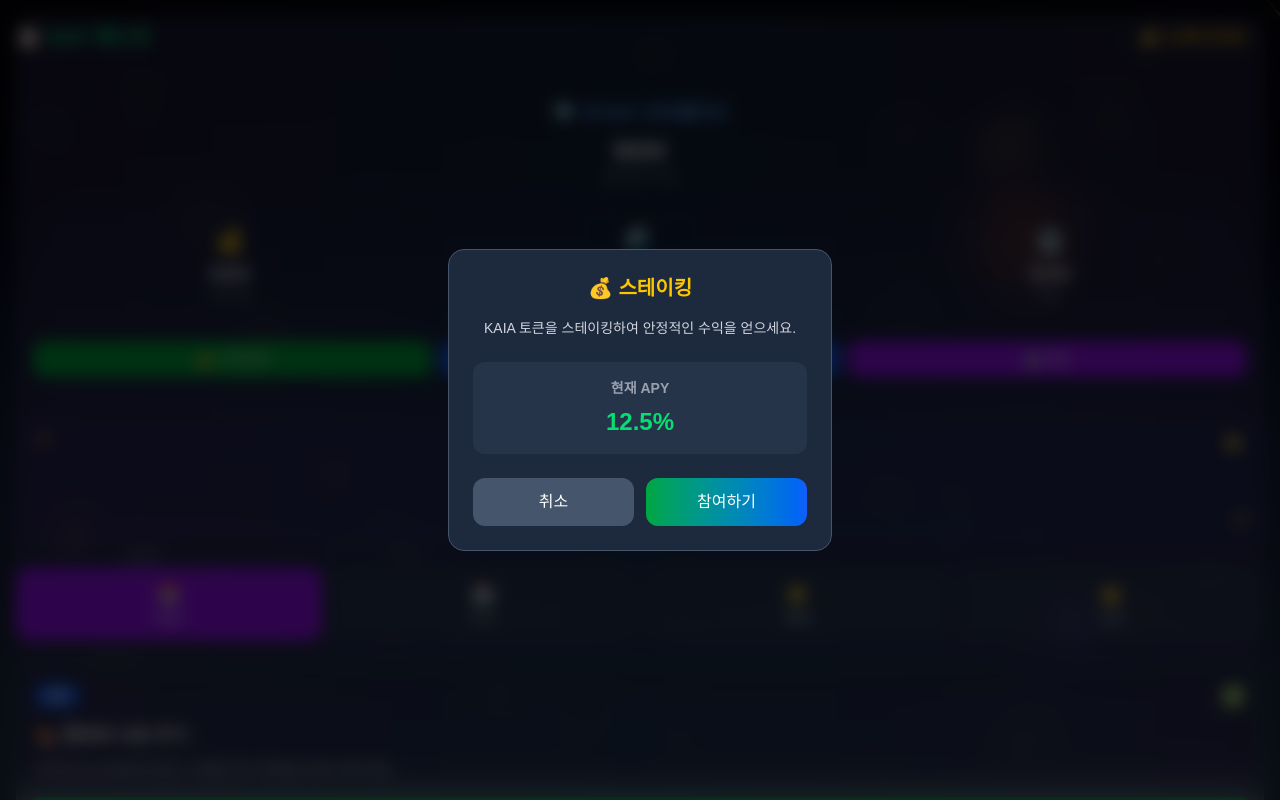
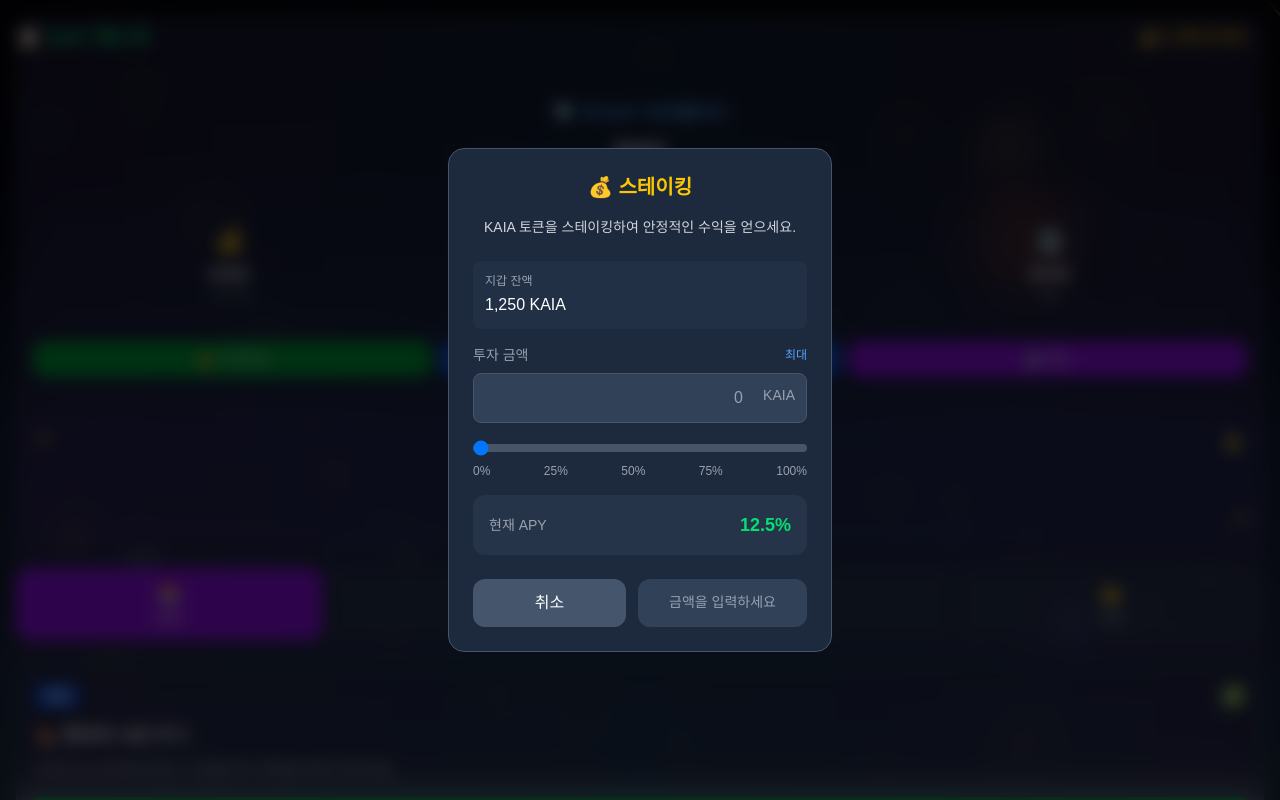
Before and after one commit to kaia-baytamins/fe, a Next.js app: page /quest in a window 1280 px wide. Both pictures are taken after a click on the button "💰 스테이킹". Shown: the top 800 px of the page. Built offline with nearby package versions, Linux system fonts and the light colour scheme.

Commit message:
Design Update

```diff
--- a/package.json
+++ b/package.json
@@ -4,6 +4,7 @@
   "private": true,
   "scripts": {
     "dev": "next dev --turbopack",
+    "dev:https": "next dev --experimental-https",
     "build": "next build --turbopack",
     "start": "next start",
     "lint": "eslint"
--- a/src/app/quest/page.tsx
+++ b/src/app/quest/page.tsx
@@ -37,7 +37,7 @@
     setShowDefiModal(true);
   };
 
-  const handleParticipateDefi = () => {
+  const handleParticipateDefi = (amount: number) => {
     const typeNames = {
       'staking': '스테이킹',
       'lp': 'LP 제공',
@@ -45,7 +45,7 @@
     };
 
     if (currentDefiType) {
-      alert(`🎉 ${typeNames[currentDefiType]} 참여 완료!\n\nDeFi 프로토콜이 연결되었습니다.\n관련 퀘스트 진행률이 업데이트됩니다.`);
+      alert(`🎉 ${typeNames[currentDefiType]} 참여 완료!\n\n투자 금액: ${amount.toFixed(2)} KAIA\nDeFi 프로토콜이 연결되었습니다.\n관련 퀘스트 진행률이 업데이트됩니다.`);
       setShowDefiModal(false);
       setCurrentDefiType(null);
     }
@@ -298,6 +298,7 @@
         type={currentDefiType}
         onClose={() => {setShowDefiModal(false); setCurrentDefiType(null);}}
         onParticipate={handleParticipateDefi}
+        walletBalance={1250}
       />
     </div>
   );
--- a/src/components/quest/DefiModal.tsx
+++ b/src/components/quest/DefiModal.tsx
@@ -1,11 +1,26 @@
+import { useState, useEffect } from 'react';
+
 interface DefiModalProps {
   isOpen: boolean;
   type: 'staking' | 'lp' | 'lending' | null;
   onClose: () => void;
-  onParticipate: () => void;
+  onParticipate: (amount: number) => void;
+  walletBalance?: number;
 }
 
-export default function DefiModal({ isOpen, type, onClose, onParticipate }: DefiModalProps) {
+export default function DefiModal({ isOpen, type, onClose, onParticipate, walletBalance = 1250 }: DefiModalProps) {
+  const [amount, setAmount] = useState(0);
+  const [sliderValue, setSliderValue] = useState(0);
+
+  // 모달이 열릴 때 초기화 - 조건문보다 먼저 배치
+  useEffect(() => {
+    if (isOpen) {
+      setAmount(0);
+      setSliderValue(0);
+    }
+  }, [isOpen]);
+
+  // 조건부 렌더링을 모든 Hooks 이후로 이동
   if (!isOpen || !type) return null;
 
   const getDefiInfo = (defiType: string) => {
@@ -31,6 +46,37 @@
 
   const info = getDefiInfo(type);
 
+  // APY를 숫자로 변환
+  const apyRate = parseFloat(info.apy.replace('%', '')) / 100;
+
+  // 연간 예상 수익 계산
+  const estimatedYearlyReturn = amount * apyRate;
+
+  // 월간 예상 수익 계산
+  const estimatedMonthlyReturn = estimatedYearlyReturn / 12;
+
+  // 슬라이더 값 변경 핸들러
+  const handleSliderChange = (e: React.ChangeEvent<HTMLInputElement>) => {
+    const value = parseInt(e.target.value);
+    setSliderValue(value);
+    const calculatedAmount = (walletBalance * value) / 100;
+    setAmount(calculatedAmount);
+  };
+
+  // 직접 입력 핸들러
+  const handleAmountInput = (e: React.ChangeEvent<HTMLInputElement>) => {
+    const value = parseFloat(e.target.value) || 0;
+    const maxAmount = Math.min(value, walletBalance);
+    setAmount(maxAmount);
+    setSliderValue((maxAmount / walletBalance) * 100);
+  };
+
+  // 최대 금액 설정
+  const handleMaxAmount = () => {
+    setAmount(walletBalance);
+    setSliderValue(100);
+  };
+
   return (
     <div className="fixed inset-0 z-50 flex items-center justify-center">
       {/* 배경 오버레이 */}
@@ -49,11 +95,86 @@
           {info.desc}
         </div>
 
-        <div className="bg-slate-700/50 rounded-xl p-4 mb-6">
-          <div className="text-gray-400 text-sm font-bold mb-2 text-center">현재 APY</div>
-          <div className="text-green-400 text-2xl font-bold text-center">
-            {info.apy}
+        {/* 지갑 잔액 표시 */}
+        <div className="bg-slate-700/30 rounded-lg p-3 mb-4">
+          <div className="text-gray-400 text-xs mb-1">지갑 잔액</div>
+          <div className="text-white font-medium">{walletBalance.toLocaleString()} KAIA</div>
+        </div>
+
+        {/* 투자 금액 입력 */}
+        <div className="mb-4">
+          <div className="flex justify-between items-center mb-2">
+            <span className="text-gray-400 text-sm">투자 금액</span>
+            <button
+              onClick={handleMaxAmount}
+              className="text-blue-400 text-xs hover:text-blue-300 transition-colors"
+            >
+              최대
+            </button>
           </div>
+
+          <div className="relative mb-3">
+            <input
+              type="number"
+              value={amount || ''}
+              onChange={handleAmountInput}
+              placeholder="0"
+              className="w-full bg-slate-700 border border-slate-600 rounded-lg px-4 py-3 text-white text-right pr-12"
+              max={walletBalance}
+              min="0"
+              step="0.01"
+            />
+            <span className="absolute right-3 top-3 text-gray-400 text-sm">KAIA</span>
+          </div>
+
+          {/* 슬라이더 */}
+          <div className="relative">
+            <input
+              type="range"
+              min="0"
+              max="100"
+              value={sliderValue}
+              onChange={handleSliderChange}
+              className="w-full h-2 bg-slate-600 rounded-lg appearance-none cursor-pointer"
+              style={{
+                background: `linear-gradient(to right, #3b82f6 0%, #3b82f6 ${sliderValue}%, #475569 ${sliderValue}%, #475569 100%)`
+              }}
+            />
+            <div className="flex justify-between text-xs text-gray-400 mt-1">
+              <span>0%</span>
+              <span>25%</span>
+              <span>50%</span>
+              <span>75%</span>
+              <span>100%</span>
+            </div>
+          </div>
+        </div>
+
+        {/* APY 및 예상 수익 */}
+        <div className="bg-slate-700/50 rounded-xl p-4 mb-6 space-y-3">
+          <div className="flex justify-between items-center">
+            <span className="text-gray-400 text-sm">현재 APY</span>
+            <span className="text-green-400 font-bold text-lg">{info.apy}</span>
+          </div>
+
+          {amount > 0 && (
+            <>
+              <div className="border-t border-slate-600 pt-3">
+                <div className="flex justify-between items-center mb-2">
+                  <span className="text-gray-400 text-sm">예상 월간 수익</span>
+                  <span className="text-yellow-400 font-medium">
+                    +{estimatedMonthlyReturn.toFixed(2)} KAIA
+                  </span>
+                </div>
+                <div className="flex justify-between items-center">
+                  <span className="text-gray-400 text-sm">예상 연간 수익</span>
+                  <span className="text-green-400 font-bold">
+                    +{estimatedYearlyReturn.toFixed(2)} KAIA
+                  </span>
+                </div>
+              </div>
+            </>
+          )}
         </div>
 
         <div className="flex gap-3">
@@ -64,10 +185,22 @@
             취소
           </button>
           <button
-            className="flex-1 bg-gradient-to-r from-green-600 to-blue-600 hover:from-green-700 hover:to-blue-700 text-white py-3 rounded-xl font-medium transition-colors"
-            onClick={onParticipate}
+            className={`flex-1 py-3 px-2 rounded-xl font-medium transition-colors text-sm leading-tight ${
+              amount > 0
+                ? 'bg-gradient-to-r from-green-600 to-blue-600 hover:from-green-700 hover:to-blue-700 text-white'
+                : 'bg-slate-700 text-gray-400 cursor-not-allowed'
+            }`}
+            onClick={() => amount > 0 && onParticipate(amount)}
+            disabled={amount <= 0}
           >
-            참여하기
+            {amount > 0 ? (
+              <div className="flex flex-col items-center justify-center">
+                <span className="font-bold">{amount.toFixed(2)} KAIA</span>
+                <span className="text-xs opacity-90">참여하기</span>
+              </div>
+            ) : (
+              '금액을 입력하세요'
+            )}
           </button>
         </div>
       </div>
```
Also changed, not shown: 1 other file (tests, documents, lock files or other folders).
